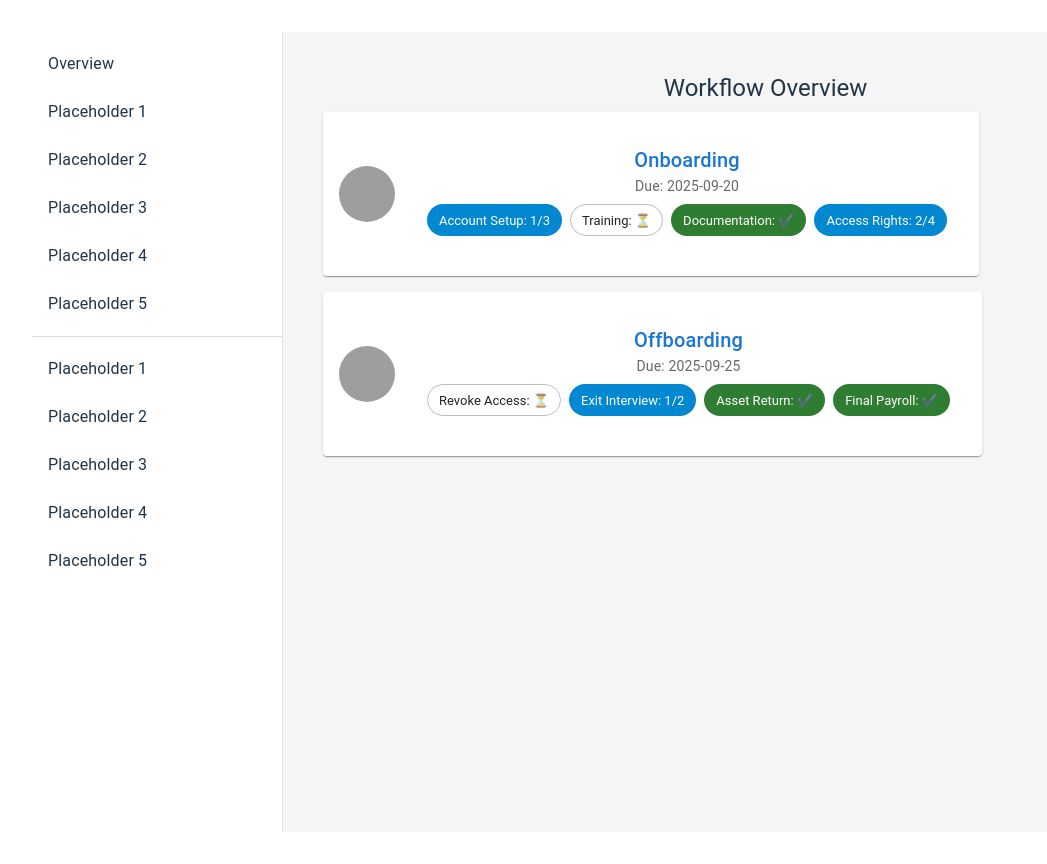
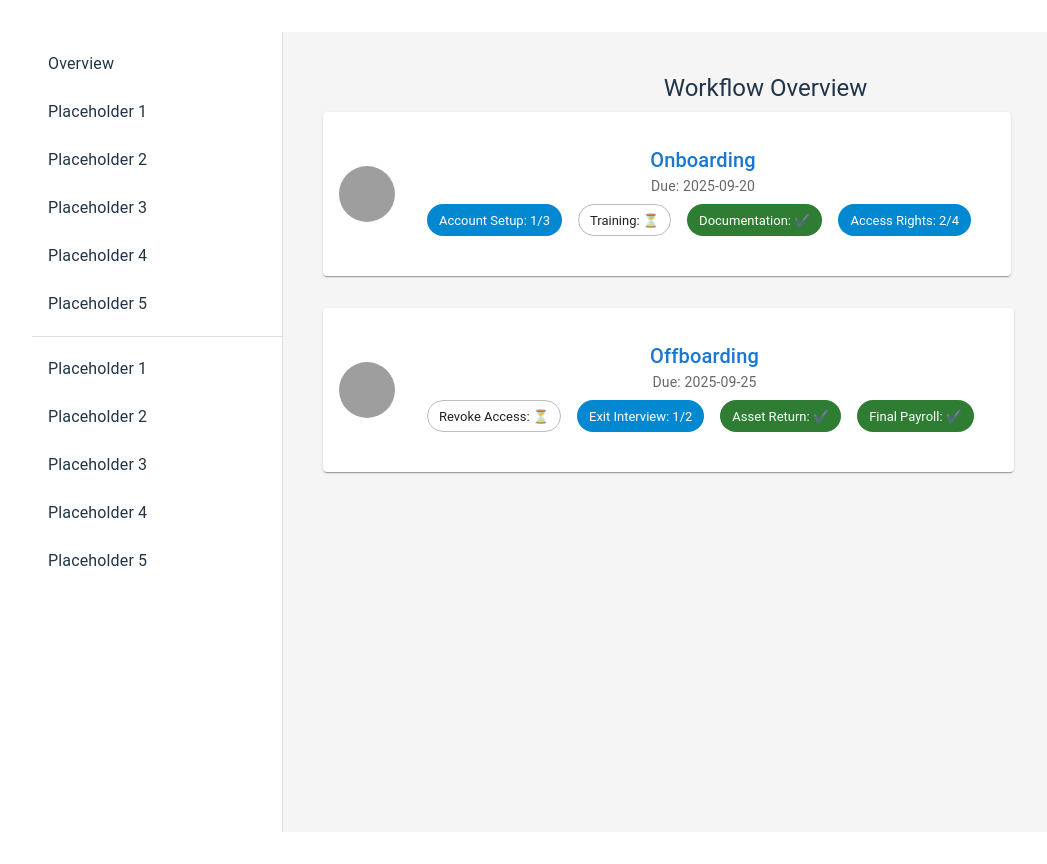
Before and after one commit to PatrickGress/offboardingtoolTS, a React (Vite) app: page / in a window 1280 px wide. Shown: the whole page, without its empty margins (0-1047 px from the left). Built offline with nearby package versions, Linux system fonts and the light colour scheme; grey boxes are pictures that could not be loaded; the HTML template or start-up script is replaced by a standard one.

Commit message:
debug components

```diff
--- a/src/components/DebugNav.tsx
+++ b/src/components/DebugNav.tsx
@@ -1,20 +1,21 @@
-import React from 'react';
-import { Box, List, ListItem, ListItemText, Divider } from '@mui/material';
+import { Box, List, ListItem, ListItemText, Divider, ListItemButton } from '@mui/material';
 
 export function DebugNav({ pages }: { pages: { name: string; onClick: () => void }[] }) {
   return (
     <Box sx={{ width: 250, bgcolor: 'background.paper', borderRight: 1, borderColor: 'divider', minHeight: '100vh' }}>
       <List>
-        {pages.map((page, idx) => (
-          <ListItem button key={page.name} onClick={page.onClick}>
-            <ListItemText primary={page.name} />
+        {pages.map((page) => (
+          <ListItem disablePadding key={page.name}>
+            <ListItemButton onClick={page.onClick}>
+              <ListItemText primary={page.name} />
+            </ListItemButton>
           </ListItem>
         ))}
       </List>
       <Divider />
       <List>
         {[...Array(5)].map((_, idx) => (
-          <ListItem key={idx} disabled>
+          <ListItem key={idx}>
             <ListItemText primary={`Placeholder ${idx + 1}`} />
           </ListItem>
         ))}
--- a/src/components/WorkflowCard.tsx
+++ b/src/components/WorkflowCard.tsx
@@ -1,4 +1,3 @@
-import React from 'react';
 import { Card, CardContent, Avatar, Typography, Box, Grid, Chip } from '@mui/material';
 
 export type SubflowStatus =
@@ -31,7 +30,7 @@ export function WorkflowCard({ data, onNameClick }: { data: WorkflowData; onName
         <Box sx={{ mt: 1 }}>
           <Grid container spacing={1}>
             {data.subflows.map((sf, idx) => (
-              <Grid item key={idx}>
+              <Box key={idx} component="span" sx={{ mr: 1 }}>
                 <Chip
                   label={
                     sf.status.type === 'ongoing'
@@ -47,7 +46,7 @@ export function WorkflowCard({ data, onNameClick }: { data: WorkflowData; onName
                   }
                   variant={sf.status.type === 'not started' ? 'outlined' : 'filled'}
                 />
-              </Grid>
+              </Box>
             ))}
           </Grid>
         </Box>
--- a/src/components/WorkflowOverview.tsx
+++ b/src/components/WorkflowOverview.tsx
@@ -1,6 +1,6 @@
-import React from 'react';
 import { Box, Typography, Grid } from '@mui/material';
-import { WorkflowCard, WorkflowData } from './WorkflowCard';
+import { WorkflowCard } from './WorkflowCard';
+import type { WorkflowData } from './WorkflowCard';
 
 const mockWorkflows: WorkflowData[] = [
   {
@@ -35,9 +35,9 @@ export function WorkflowOverview({ onWorkflowClick }: { onWorkflowClick: (id: st
       <Typography variant="h5" gutterBottom>Workflow Overview</Typography>
       <Grid container spacing={2}>
         {mockWorkflows.map((wf) => (
-          <Grid item xs={12} md={6} key={wf.id}>
+          <Box key={wf.id} sx={{ mb: 2 }}>
             <WorkflowCard data={wf} onNameClick={() => onWorkflowClick(wf.id)} />
-          </Grid>
+          </Box>
         ))}
       </Grid>
     </Box>
```
